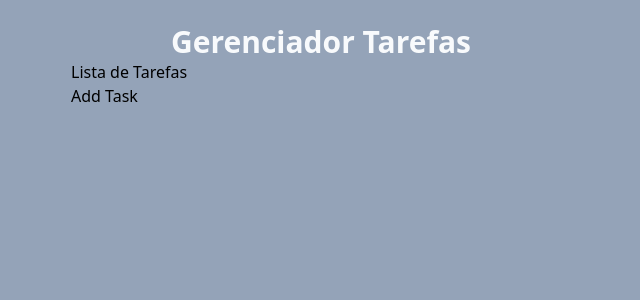
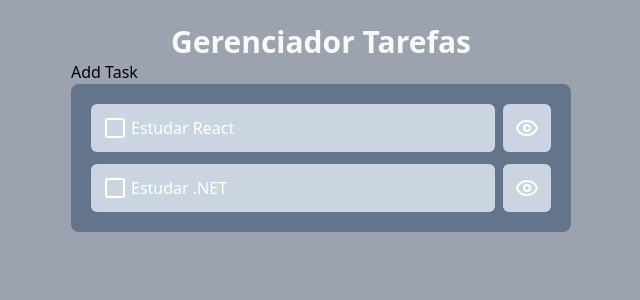
Before and after one commit to jbetoreis/projetoreact, a React (Vite) app: page / in a window 1280 px wide. Shown: the top 300 px of the page, without its empty margins (319-959 px from the left). Built offline with nearby package versions, Linux system fonts and the light colour scheme.

Commit message:
Feat: Inserido função para alterar o estado de conclusão de uma tarefa por meio de states e props

```diff
--- a/package.json
+++ b/package.json
@@ -10,6 +10,7 @@
     "preview": "vite preview"
   },
   "dependencies": {
+    "lucide-react": "^0.454.0",
     "react": "^18.3.1",
     "react-dom": "^18.3.1"
   },
--- a/src/App.jsx
+++ b/src/App.jsx
@@ -3,22 +3,38 @@ import AddTask from "./components/AddTask";
 import TaskList from "./components/TaskList";
 
 function App() {
-  const [tasks, addTask] = useState([
+  const [tasks, updateTasks] = useState([
     {
       id: 1,
       title: "Estudar React",
       done: false,
     },
+    {
+      id: 2,
+      title: "Estudar .NET",
+      done: false,
+    },
   ]);
 
+  function onTaskClick(taskId) {
+    const newTasks = tasks.map((task) => {
+      if (task.id === taskId) {
+        return { ...task, done: !task.done };
+      }
+      return task;
+    });
+
+    updateTasks(newTasks);
+  }
+
   return (
-    <div className="w-screen h-screen bg-slate-400 flex justify-center p-6">
+    <div className="w-screen h-screen bg-gray-400 flex justify-center p-6">
       <div className="w-[500px]">
         <h1 className="text-slate-50 text-center text-3xl font-bold">
           Gerenciador Tarefas
         </h1>
-        <TaskList />
         <AddTask />
+        <TaskList tasks={tasks} onTaskClick={onTaskClick} />
       </div>
     </div>
   );
--- a/src/components/TaskList.jsx
+++ b/src/components/TaskList.jsx
@@ -1,8 +1,25 @@
-function TaskList() {
+import { Check, Eye, Square } from "lucide-react";
+
+function TaskList(props) {
   return (
-    <div>
-      <h1>Lista de Tarefas</h1>
-    </div>
+    <ul className="bg-slate-500 p-5 rounded-lg flex flex-col gap-3">
+      {props.tasks.map((task) => (
+        <li key={task.id} className="flex flex-row gap-2">
+          <button
+            onClick={() => props.onTaskClick(task.id)}
+            className={`bg-slate-300 p-3 text-white text-left rounded-md w-full flex gap-1 ${
+              task.done && "line-through"
+            }`}
+          >
+            {task.done ? <Check /> : <Square />}
+            {task.title}
+          </button>
+          <button className="bg-slate-300 p-3 text-white rounded-md">
+            <Eye />
+          </button>
+        </li>
+      ))}
+    </ul>
   );
 }
 
```
Also changed, not shown: eslint.config.js (+18 -17 lines), 1 other file (tests, documents, lock files or other folders).
